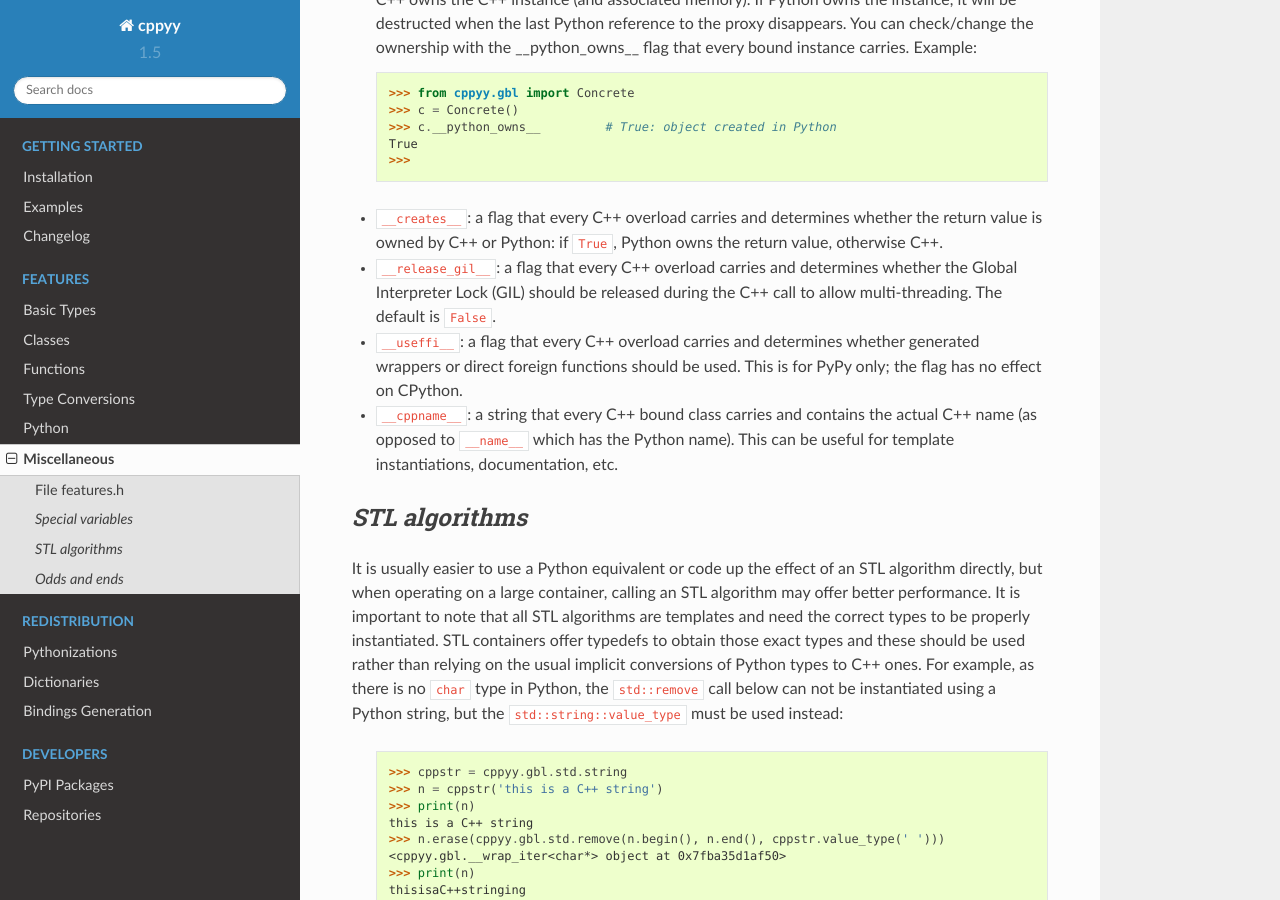
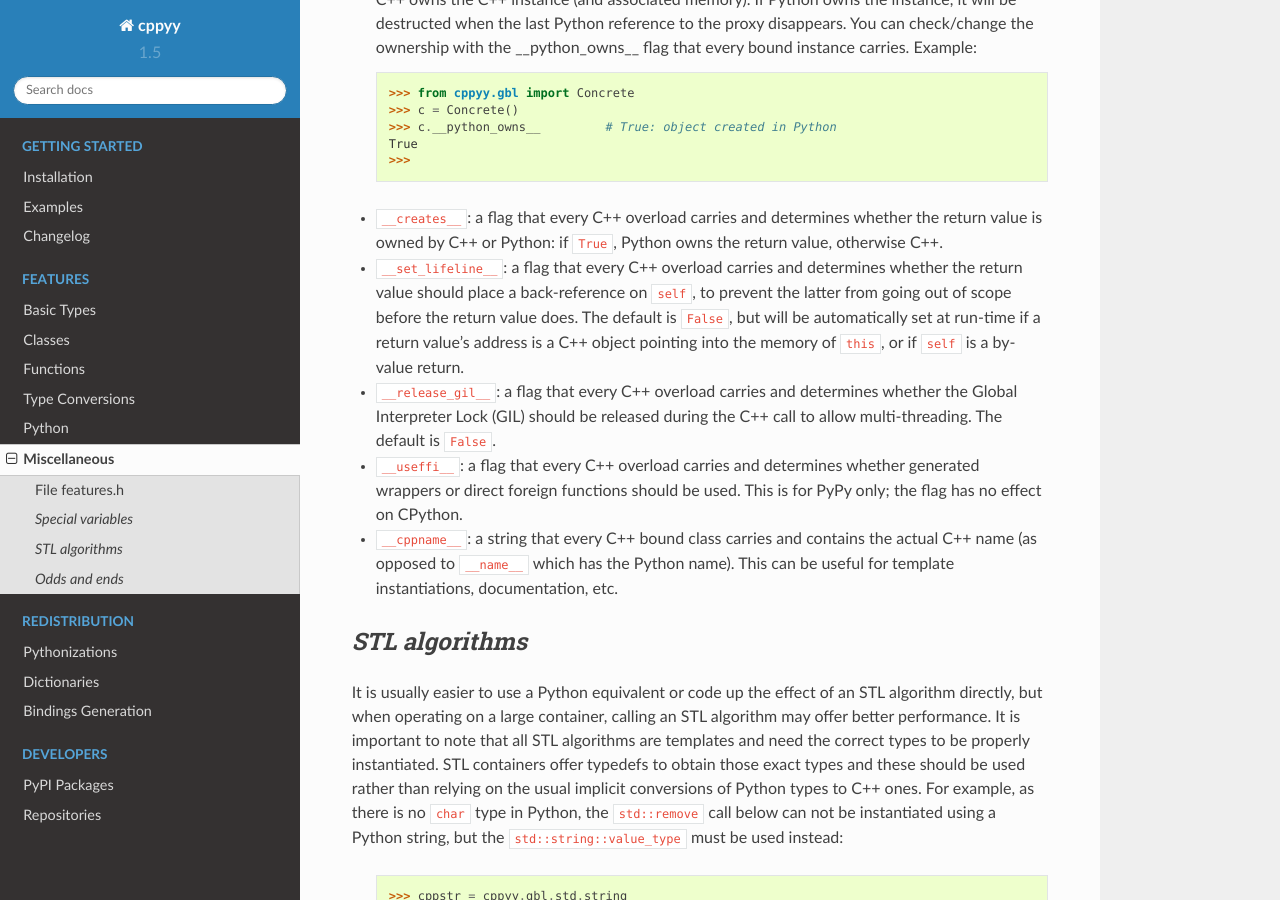
Before and after one commit to wlav/cppyy, a Sphinx documentation site: the page built from doc/source/misc.rst, in a window 1280 px wide and 900 px high, scrolled down 594 px. Built offline with Sphinx 7.4.7 and the Read the Docs theme 2.0.0, drawn with Linux system fonts in a browser that asks for light colours.

Commit message:
test and document __set_lifeline__ attribute of overloads

```diff
--- a/doc/source/changelog.rst
+++ b/doc/source/changelog.rst
@@ -25,6 +25,7 @@ master: 1.5.0
 * cover more cases of STL-liker iterators
 * allow std::vector initialization with a list of constructor arguments
 * consistent naming of ``__cppname__`` to ``__cpp_name__``
+* added __set_lifeline__ attribute to overloads
 * fixes to the cmake fragments for Ubuntu
 * support C++ naming of typedef of bool types
 * basic views of 2D arrays of builtin types
--- a/doc/source/misc.rst
+++ b/doc/source/misc.rst
@@ -50,6 +50,13 @@ Global Interpreter Lock (GIL) release.
 * ``__creates__``: a flag that every C++ overload carries and determines
   whether the return value is owned by C++ or Python: if ``True``, Python owns
   the return value, otherwise C++.
+
+* ``__set_lifeline__``: a flag that every C++ overload carries and determines
+  whether the return value should place a back-reference on ``self``, to
+  prevent the latter from going out of scope before the return value does.
+  The default is ``False``, but will be automatically set at run-time if a
+  return value's address is a C++ object pointing into the memory of ``this``,
+  or if ``self`` is a by-value return.
 
 * ``__release_gil__``: a flag that every C++ overload carries and determines
   whether the Global Interpreter Lock (GIL) should be released during the C++
```
Also changed, not shown: 1 other file.
